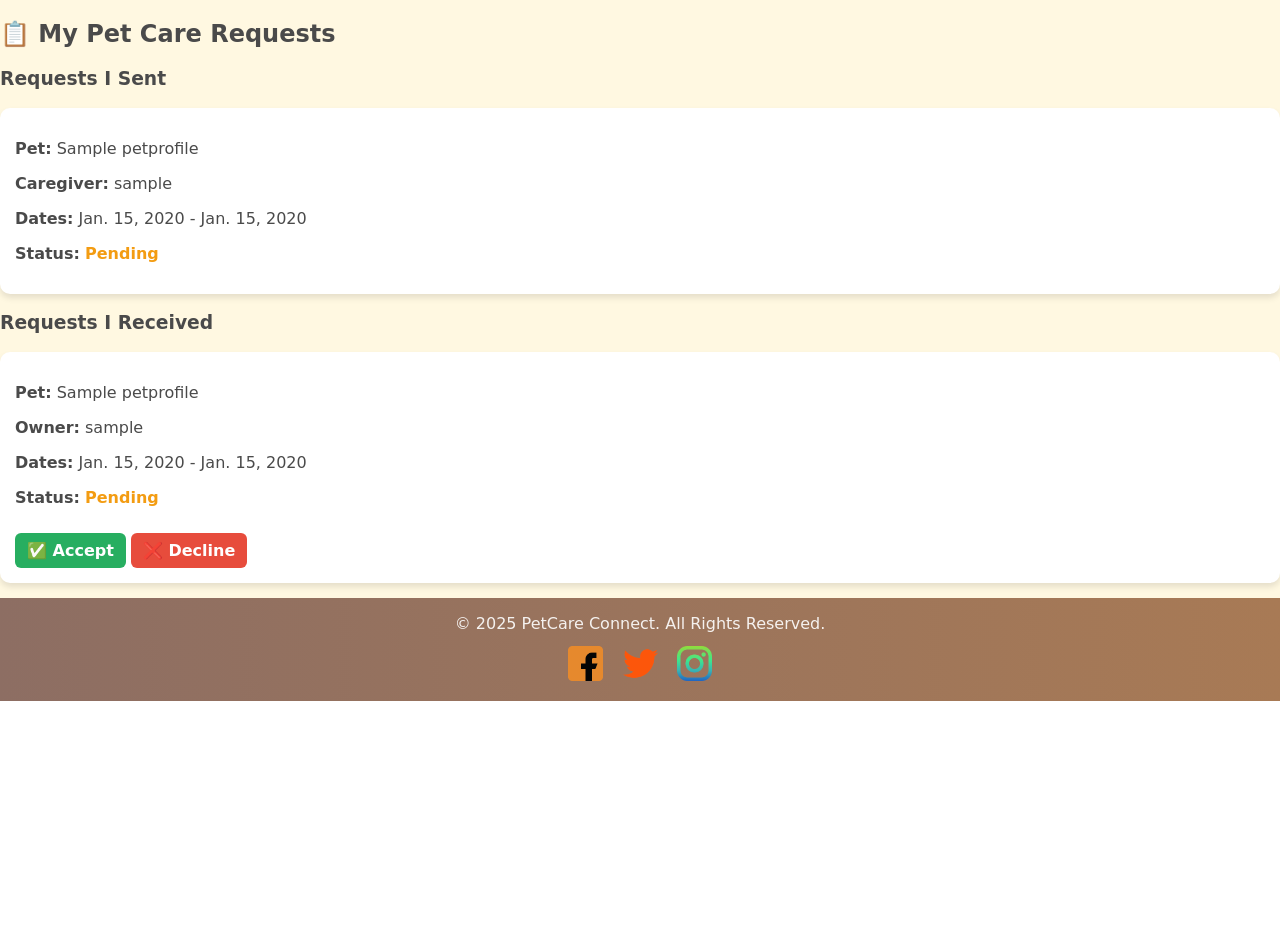
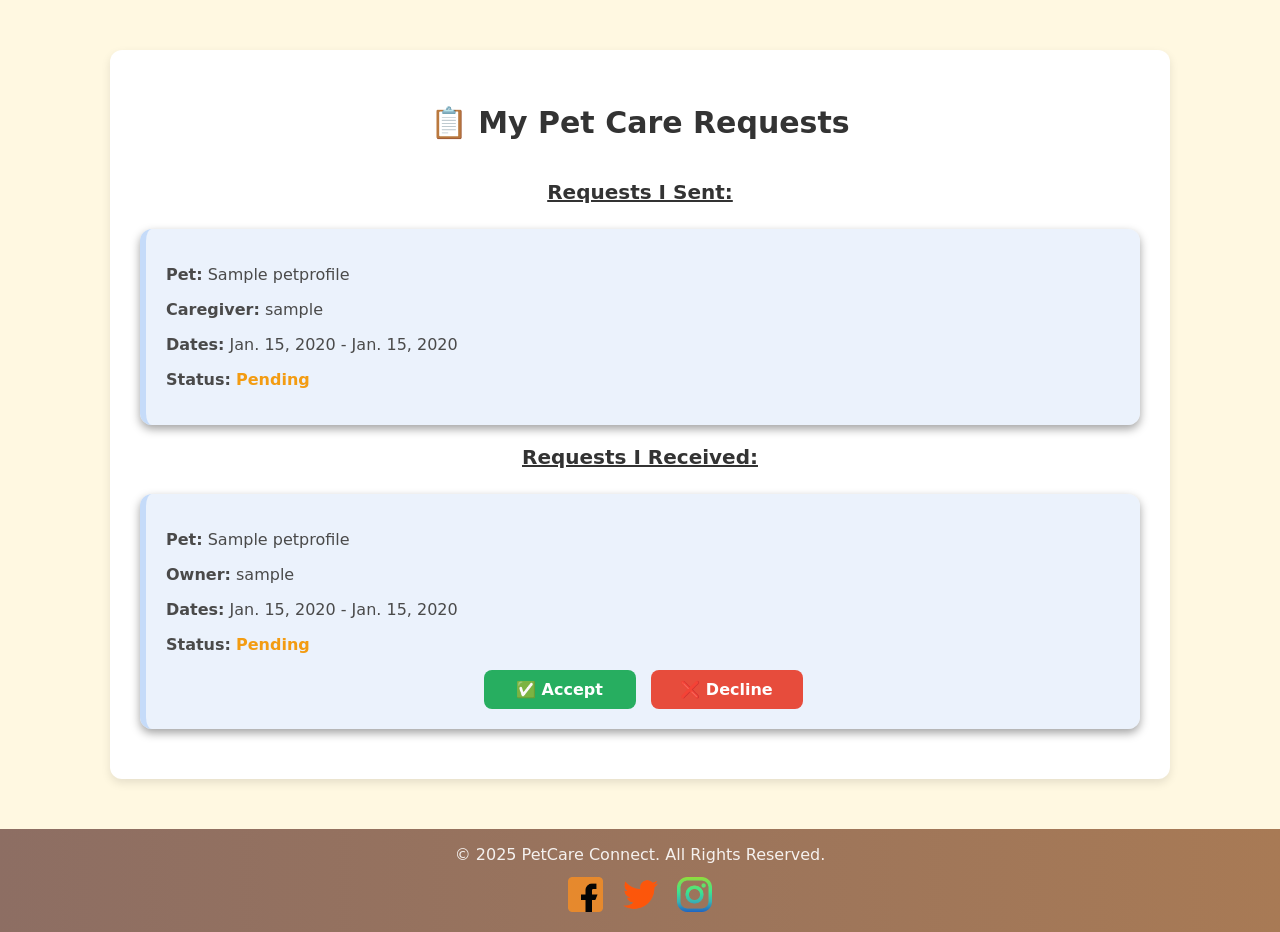
Before and after one commit to annasarabasheva/Project-with-Django-2, a Django app: page /pets/my-requests/ in a window 1280 px wide. Shown: the part 99-1031 px from the top of the page. Before the commit the page ends 800 px from the top, so only its background shows below. Run offline with Django 4.2, Linux system fonts and the light colour scheme; a user stored in the database is signed in; tables that the repository leaves empty hold one stand-in row (values such as "Sample post").

Commit message:
Restrict the PetCareRequestForm and add styling for the request form and the my-requests page

```diff
--- a/PersonalProject/pets/views.py
+++ b/PersonalProject/pets/views.py
@@ -70,7 +70,7 @@ def request_pet_care(request, pet_id):
     pet = get_object_or_404(PetProfile, id=pet_id)
 
     if request.method == "POST":
-        form = PetCareRequestForm(request.POST)
+        form = PetCareRequestForm(request.POST, user=request.user)
         if form.is_valid():
             pet_care_request = form.save(commit=False)
             pet_care_request.owner = request.user
@@ -79,7 +79,7 @@ def request_pet_care(request, pet_id):
             return redirect("my-requests")
 
     else:
-        form = PetCareRequestForm()
+        form = PetCareRequestForm(user=request.user)
 
     return render(request, "pets/request-pet-care.html", {"form": form, "pet": pet})
 
--- a/static/css/pets/my-requests.css
+++ b/static/css/pets/my-requests.css
@@ -1,46 +1,94 @@
+.requests-container {
+    max-width: 1000px;
+    margin: 50px auto;
+    padding: 30px;
+    background: #ffffff;
+    border-radius: 12px;
+    box-shadow: 0 4px 10px rgba(0, 0, 0, 0.1);
+    text-align: center;
+}
+
+.requests-container h2,
+.requests-container h3 {
+    color: #333;
+    margin-bottom: 25px;
+}
+.requests-container h2 {
+    font-size: 30px;
+    margin-bottom: 40px;
+}
+.requests-container h3 {
+    font-size: 20px;
+    text-decoration: underline;
+}
 .request-card {
-    background: white;
-    padding: 15px;
-    border-radius: 10px;
-    box-shadow: 0 4px 6px rgba(0, 0, 0, 0.1);
-    margin-bottom: 15px;
+    background: rgba(222, 233, 250, 0.59);
+    padding: 20px;
+    border-radius: 12px;
+    box-shadow: 0 4px 10px rgba(0, 0, 0, 0.37);
+    margin-bottom: 20px;
+    text-align: left;
+    border-left: 6px solid rgba(161, 198, 245, 0.52);
+    transition: transform 0.2s ease-in-out;
+}
+
+.request-card:hover {
+    transform: scale(1.02);
 }
 
 .pending {
     color: #f39c12;
     font-weight: bold;
 }
+
 .accepted {
     color: #27ae60;
     font-weight: bold;
 }
+
 .declined {
     color: #e74c3c;
     font-weight: bold;
 }
+
 .completed {
     color: #2980b9;
     font-weight: bold;
 }
 
+.button-group {
+    display: flex;
+    justify-content: center;
+    gap: 15px;
+    margin-top: 15px;
+}
+
 .accept-btn, .decline-btn {
     display: inline-block;
-    padding: 8px 12px;
+    padding: 10px 16px;
     color: white;
     text-decoration: none;
     font-weight: bold;
-    border-radius: 6px;
-    margin-top: 10px;
+    border-radius: 8px;
+    font-size: 16px;
+    text-align: center;
+    transition: 0.3s ease-in-out;
+    min-width: 120px;
 }
+
+
 .accept-btn {
     background: #27ae60;
 }
+
 .accept-btn:hover {
     background: #219150;
 }
+
 .decline-btn {
     background: #e74c3c;
 }
+
 .decline-btn:hover {
     background: #c0392b;
 }
--- a/static/css/styles.css
+++ b/static/css/styles.css
@@ -13,3 +13,4 @@
 @import 'pets/delete-pet-profile.css';
 @import 'pets/my-requests.css';
 @import 'common/faq.css';
+@import 'pets/request-pet-care.css';
--- a/templates/common/navigation.html
+++ b/templates/common/navigation.html
@@ -16,7 +16,7 @@
             <li><a href="{% url 'faq' %}">❓ FAQ</a></li>
             {% if user.is_authenticated %}
                 <li><a href="{% url 'my-pets' %}">🐾 My Pets</a></li>
-                <li><a href={% url 'my-requests' %}>🚪 My Requests</a></li>
+                <li><a href={% url 'my-requests' %}>📋 My Requests</a></li>
                 <li><a href="{% url 'user-profile' %}">🌟 Profile</a></li>
                 <li><a href={% url 'logout' %}>🚪 Logout</a></li>
             {% else %}
--- a/templates/pets/my-requests.html
+++ b/templates/pets/my-requests.html
@@ -1,9 +1,10 @@
 {% extends 'common/base.html' %}
 {% block content %}
 
+<div class="requests-container">
     <h2>📋 My Pet Care Requests</h2>
 
-<h3>Requests I Sent</h3>
+    <h3>Requests I Sent:</h3>
     {% if sent_requests %}
         {% for request in sent_requests %}
             <div class="request-card">
@@ -17,7 +18,7 @@
         <p>No requests sent yet.</p>
     {% endif %}
 
-<h3>Requests I Received</h3>
+    <h3>Requests I Received:</h3>
     {% if received_requests %}
         {% for request in received_requests %}
             <div class="request-card">
@@ -27,13 +28,16 @@
                 <p><strong>Status:</strong> <span class="{{ request.status|lower }}">{{ request.status }}</span></p>
 
                 {% if request.status == "Pending" %}
+                    <div class="button-group">
                         <a href="{% url 'respond-pet-care' request.id 'accept' %}" class="accept-btn">✅ Accept</a>
                         <a href="{% url 'respond-pet-care' request.id 'decline' %}" class="decline-btn">❌ Decline</a>
+                    </div>
                 {% endif %}
             </div>
         {% endfor %}
     {% else %}
         <p>No requests received yet.</p>
     {% endif %}
+</div>
 
 {% endblock %}
--- a/templates/pets/pet-profile-details.html
+++ b/templates/pets/pet-profile-details.html
@@ -13,7 +13,7 @@
             <a href="{% url 'edit-pet-profile' pet.id %}" class="edit-btn">✏️ Edit Profile</a>
             <a href="{% url 'delete-pet-profile' pet.id %}" class="delete-btn">🗑️ Delete Pet</a>
         </div>
-        {% if user.is_authenticated and pet.owner != user %}
+        {% if user.is_authenticated and pet.owner == user %}
             <a href="{% url 'request-pet-care' pet.id %}" class="care-request-btn">📅 Request Pet Care</a>
         {% endif %}
     </div>
```
Also changed, not shown: PersonalProject/pets/forms.py (+9 -0 lines), static/css/pets/request-pet-care.css (added, +76 -0 lines), templates/pets/request-pet-care.html (+7 -2 lines). Lines whose indentation alone changed are shown as unchanged.
